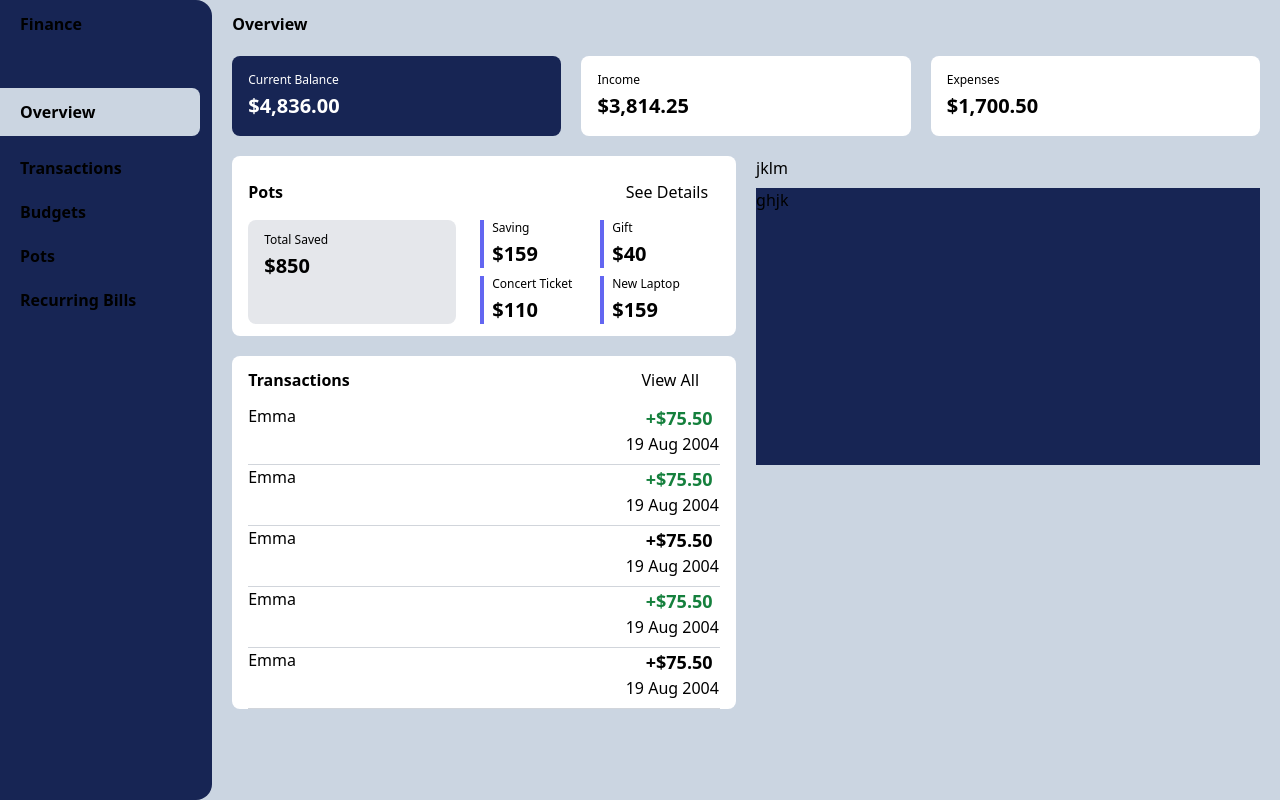
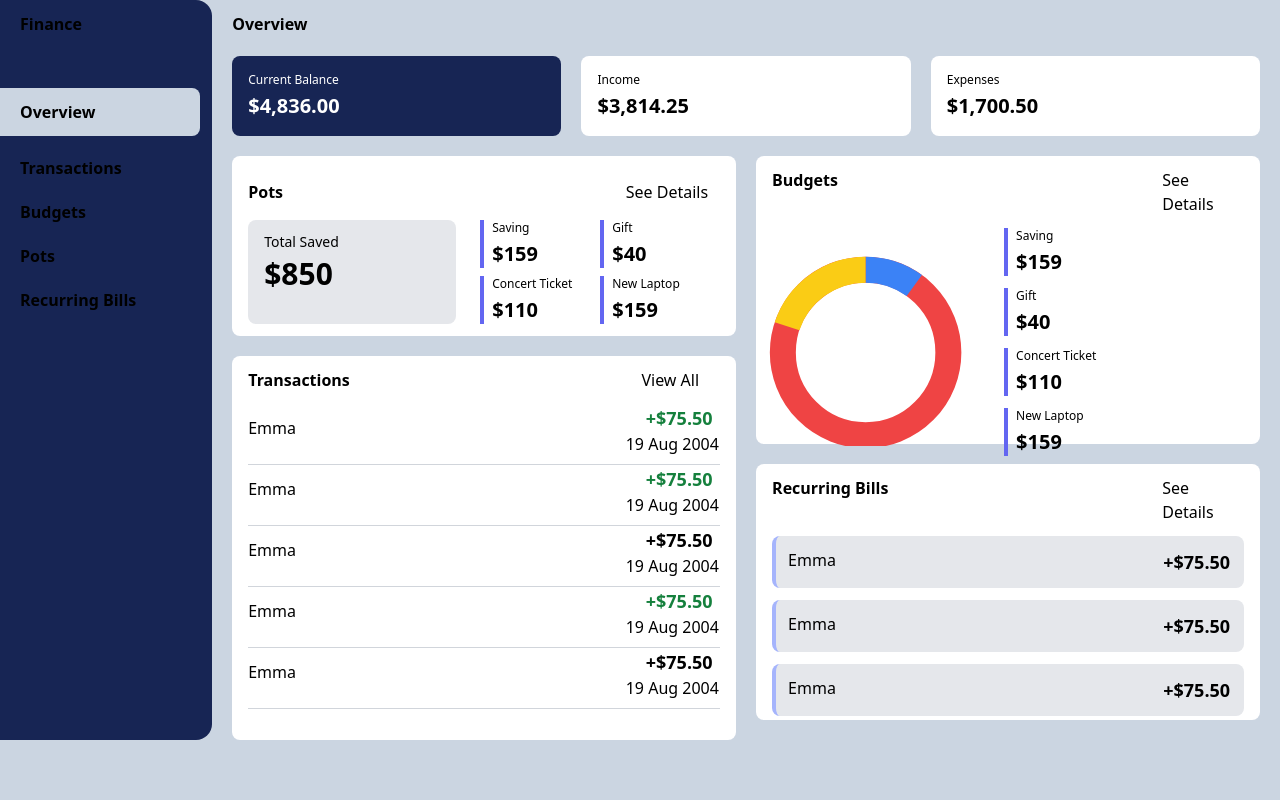
Before and after one commit to nassiba1/Personal-finance-app, a plain HTML site: page index.html in a window 1280 px wide. Drawn offline with nearby package versions, Linux system fonts and the light colour scheme.

Commit message:
add Budgets and Recurrings Bills

```diff
--- a/index.html
+++ b/index.html
@@ -5,20 +5,13 @@
   <meta charset="UTF-8">
   <meta name="viewport" content="width=device-width, initial-scale=1.0">
   <script src="https://cdn.tailwindcss.com"></script>
-  <style type="text/tailwindcss">
-    @layer utilities {
-      .content-auto {
-        content-visibility: auto;
-      }
-    }
-  </style>
 </head>
 
-<body>
-  <div class="bg-slate-300">
-    <div class="flex h-screen">
+<body class="bg-slate-300 ">
+  <!-- <div class="bg-slate-300 "> -->
+  <div class="flex h-screem">
     <!-- nav -->
-      <div class="w-1/5 bg-blue-950 flex flex-col gap-5 pt-3 rounded-r-2xl h-full">
+    <div class="w-1/5 bg-blue-950 flex flex-col gap-5 pt-3 rounded-r-2xl">
       <div class="font-bold pb-8 pl-5">Finance</div>
       <div class="font-bold bg-slate-300 rounded-r-lg p-3 mr-3 pl-5">Overview</div>
       <div class="font-bold pl-5">Transactions</div>
@@ -27,7 +20,7 @@
       <div class="font-bold pl-5">Recurring Bills</div>
     </div>
     <!-- dashboard -->
-      <div class="bg-slate-300 w-full flex flex-col gap-5 px-5 pt-3">
+    <div class="bg-slate-300 w-full flex flex-col gap-5 px-5 pt-3 ">
       <div class="font-bold ">Overview</div>
       <div class="flex justify-between gap-5">
         <!--  -->
@@ -61,8 +54,8 @@
               <div class="flex gap-6">
                 <div class="flex ">
                   <div class="pt-3 pl-4 rounded-lg flex flex-col gap-1 bg-gray-200 w-52 ">
-                      <p class="text-xs">Total Saved</p>
-                      <span class="text-xl font-bold">$850 </span>
+                    <p class="text-sm">Total Saved</p>
+                    <span class="text-3xl font-bold">$850 </span>
                   </div>
                 </div>
                 <div class="grid grid-cols-2 grid-rows-2 gap-2">
@@ -96,7 +89,7 @@
           </div>
 
           <!-- Transactions -->
-            <div class="flex flex-col gap-3 bg-white rounded-lg px-4">
+          <div class="flex flex-col gap-3 bg-white rounded-lg px-4 h-96">
             <div class="flex pt-3">
               <span class="font-bold w-5/6">
                 Transactions
@@ -104,10 +97,10 @@
               <span>View All</span>
             </div>
             <!--  -->
-              <div class=" overflow-scroll">
+            <div class="overflow-auto">
               <div class="flex border-b border-gray-300 pb-2">
                 <!-- <div class="flex"> -->
-                  <div class="w-4/5">Emma</div>
+                <div class="w-4/5 pt-3">Emma</div>
                 <div class="flex flex-col ">
                   <div class="pl-5 font-bold text-lg text-green-700">+$75.50</div>
                   <div>19 Aug 2004</div>
@@ -116,7 +109,7 @@
               <!--  -->
               <div class="flex border-b border-gray-300 pb-2">
                 <!-- <div class="flex"> -->
-                  <div class="w-4/5">Emma</div>
+                <div class="w-4/5 pt-3">Emma</div>
                 <div class="flex flex-col ">
                   <div class="pl-5 font-bold text-lg text-green-700">+$75.50</div>
                   <div>19 Aug 2004</div>
@@ -125,7 +118,7 @@
               <!--  -->
               <div class="flex border-b border-gray-300 pb-2">
                 <!-- <div class="flex"> -->
-                  <div class="w-4/5">Emma</div>
+                <div class="w-4/5 pt-3">Emma</div>
                 <div class="flex flex-col ">
                   <div class="pl-5 font-bold text-lg ">+$75.50</div>
                   <div>19 Aug 2004</div>
@@ -133,7 +126,7 @@
               </div>
               <!--  -->
               <div class="flex border-b border-gray-300 pb-2">
-                  <div class="w-4/5">Emma</div>
+                <div class="w-4/5 pt-3">Emma</div>
                 <div class="flex flex-col ">
                   <div class="pl-5 font-bold text-lg text-green-700">+$75.50</div>
                   <div>19 Aug 2004</div>
@@ -141,36 +134,126 @@
               </div>
               <!--  -->
               <div class="flex border-b border-gray-300 pb-2">
-                  <div class="w-4/5">Emma</div>
+                <div class="w-4/5 pt-3">Emma</div>
                 <div class="flex flex-col ">
                   <div class="pl-5 font-bold text-lg">+$75.50</div>
                   <div>19 Aug 2004</div>
                 </div>
               </div>
               <!--  -->
-                <!-- <div class="flex border-b border-gray-300 pb-2">
-                  <div class="w-4/5">Emma</div>
-                  <div class="flex flex-col ">
-                    <div class="pl-5 font-bold text-lg text-green-700">+$75.50</div>
-                    <div>19 Aug 2004</div>
-                  </div>
-                </div> -->
-                <!--  -->
             </div>
           </div>
         </div>
         <!--  -->
-          <div class="flex flex-col gap-2 w-1/2">
+        <div class="flex flex-col gap-5 w-1/2">
           <!-- Budgets -->
-            <div class="">jklm</div>
-            <!-- Recurrigs Bills -->
-            <div class="h-1/2 bg-blue-950">ghjk</div>
+          <div class="flex flex-col gap-3 bg-white rounded-lg px-4 h-72">
+            <div class="flex pt-3">
+              <span class="font-bold w-5/6">
+                Budgets
+              </span>
+              <span>See Details </span>
+            </div>
+            <!--  -->
+            <div class="flex gap-6">
+              <!-- <div class="flex "> -->
+                <div class=" w-52 col-lg-6 grid-margin stretch-card">
+                  <svg class="transform rotate-[-90deg] w-full h-full" viewBox="0 0 40 40">
+                    <!-- Segment 1 -->
+                    <circle
+                      class="stroke-red-500"
+                      cx="18"
+                      cy="18"
+                      r="15.9155"
+                      fill="transparent"
+                      stroke-width="5"
+                      stroke-dasharray="25,"
+                      stroke-dashoffset="">
+                    </circle>
+                    <!-- Segment 2 -->
+                    <circle
+                      class="stroke-blue-500"
+                      cx="18"
+                      cy="18"
+                      r="15.9155"
+                      fill="transparent"
+                      stroke-width="5"
+                      stroke-dasharray="35, 100"
+                      stroke-dashoffset="25">
+                    </circle>
+                    <!-- Segment 3 -->
+                    <circle
+                      class="stroke-yellow-400"
+                      cx="18"
+                      cy="18"
+                      r="15.9155"
+                      fill="transparent"
+                      stroke-width="5"
+                      stroke-dasharray="40, 100"
+                      stroke-dashoffset="60">
+                    </circle>
+                  </svg>
+                </div>
+              <!-- </div> -->
+              <div class="grid grid-rows-4 gap-3">
+                <div class="w-28 ">
+                  <div class="flex flex-col gap-1 border-l-4 border-indigo-500 ">
+                    <p class="text-xs pl-2">Saving</p>
+                    <span class="text-xl font-bold pl-2">$159 </span>
+                  </div>
+                </div>
+                <div class="">
+                  <div class="flex flex-col gap-1 border-l-4 border-indigo-500">
+                    <p class="text-xs pl-2">Gift</p>
+                    <span class="text-xl font-bold pl-2">$40 </span>
+                  </div>
+                </div>
+                <div class="div">
+                  <div class="flex flex-col gap-1 border-l-4 border-indigo-500">
+                    <p class="text-xs pl-2">Concert Ticket</p>
+                    <span class="text-xl font-bold pl-2">$110 </span>
+                  </div>
+                </div>
+                <div class="div">
+                  <div class="flex flex-col gap-1 border-l-4 border-indigo-500">
+                    <p class="text-xs pl-2">New Laptop</p>
+                    <span class="text-xl font-bold pl-2">$159 </span>
                   </div>
                 </div>
               </div>
             </div>
           </div>
-  <!-- </div>
-  </div> -->
+          <!-- Recurrigs Bills -->
+          <div class="flex flex-col gap-3 bg-white rounded-lg px-4 h-64">
+            <div class="flex pt-3">
+              <span class="font-bold w-5/6">
+                Recurring Bills
+              </span>
+              <span>See Details </span>
+            </div>
+            <!--  -->
+            <div class="overflow-auto flex flex-col gap-3">
+              <div class="flex border-l-4 border-indigo-300 rounded-lg bg-gray-200 p-3">
+                <div class="w-4/5">Emma</div>
+                <div class="pl-5 font-bold text-lg ">+$75.50</div>
+              </div>
+              <!--  -->
+              <div class="flex border-l-4 border-indigo-300 rounded-lg bg-gray-200 p-3">
+                <div class="w-4/5">Emma</div>
+                <div class="pl-5 font-bold text-lg ">+$75.50</div>
+              </div>
+              <!--  -->
+              <div class="flex border-l-4 border-indigo-300 rounded-lg bg-gray-200 p-3">
+                <div class="w-4/5">Emma</div>
+                <div class="pl-5 font-bold text-lg ">+$75.50</div>
+              </div>
+            </div>
+          </div>
+        </div>
+      </div>
+    </div>
+  </div>
+
+</body>
 
 </html>
```
Lines whose indentation alone changed are shown as unchanged.
